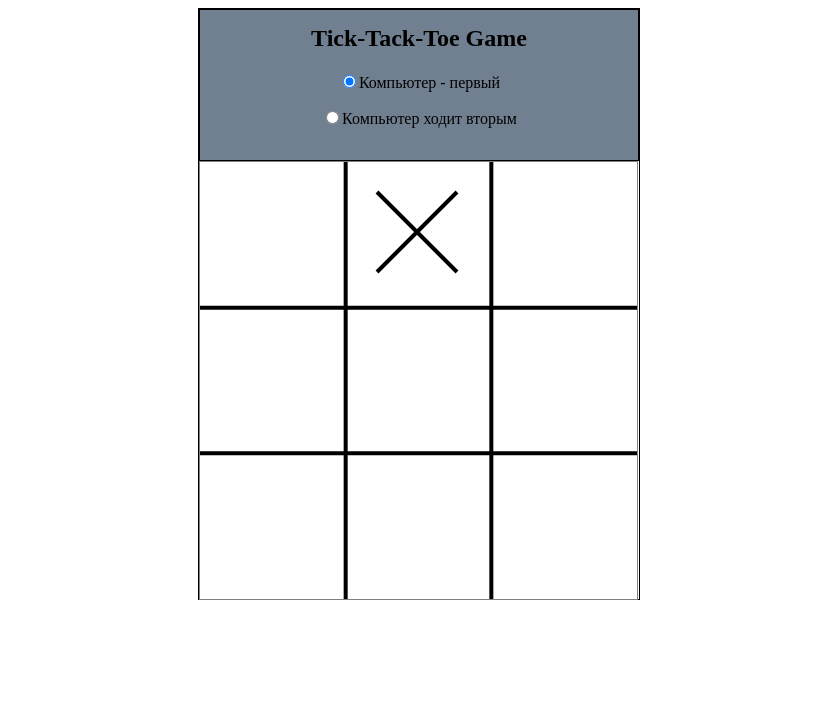
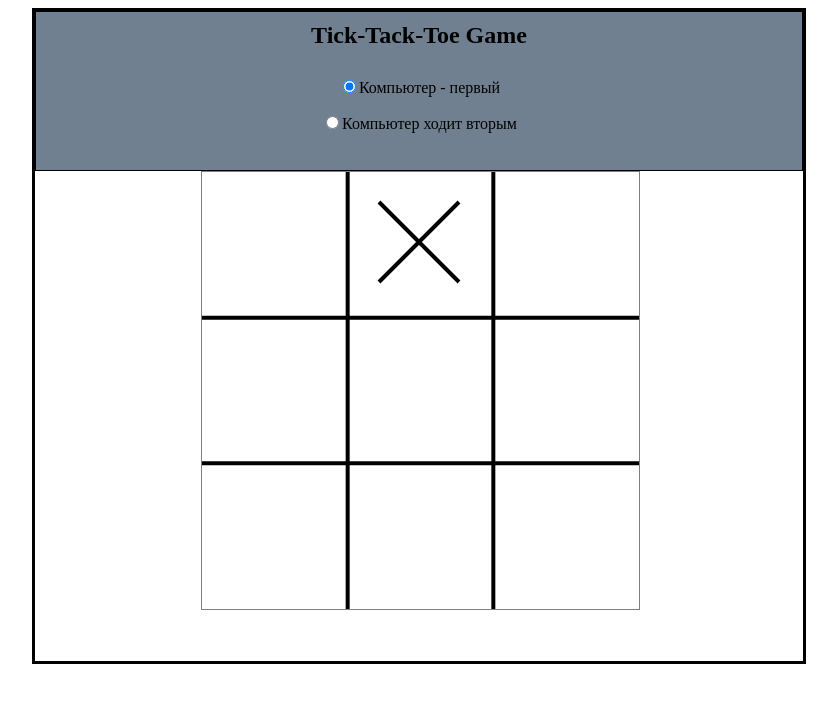
Before and after one commit to Slider7/TickTack, a plain HTML site: page index.html in a window 1280 px wide. Shown: the whole page, without its empty margins (221-1058 px from the left). Drawn offline with Linux system fonts and the light colour scheme.

Commit message:
css changed

```diff
--- a/index.html
+++ b/index.html
@@ -71,7 +71,7 @@
       var i = getRandomInt(0, 2), j = getRandomInt(0, 2);
       deskArr[i][j] = '1';
       xArr.push([i, j]);
-      drawX(i, j);
+      drawX(i, j, 0);
     };
   }; /*-- drawDesk()--*/
 
--- a/tt-style.css
+++ b/tt-style.css
@@ -1,14 +1,14 @@
 .maindiv{
+	width: 60vw;
   margin-left: auto;
   margin-right: auto;
-  width: 440px;
-  height: 590px;
-  border: 1px;
   border-style: solid;
+  min-width: 450px;
 }
 
 .text-center{
   text-align: center;
+  padding-bottom: 8px;
 }
 
 .header{
@@ -22,19 +22,19 @@
 
 .gametable{
 	margin-left: auto;
-  margin-right: auto;
-	height: 440px;
-	position: relative;
+	margin-right: auto;
+	width: 437px;
+	height: 437px;
 }
 
 h2{
 	text-align: center;
-	margin-top: 15px;
+	margin-top: 10px;
 }
 
 #myCanvas{
-	position: relative;
   border:1px solid grey;
+
 }
 
 .hidden{
```
Lines whose indentation alone changed are shown as unchanged.
